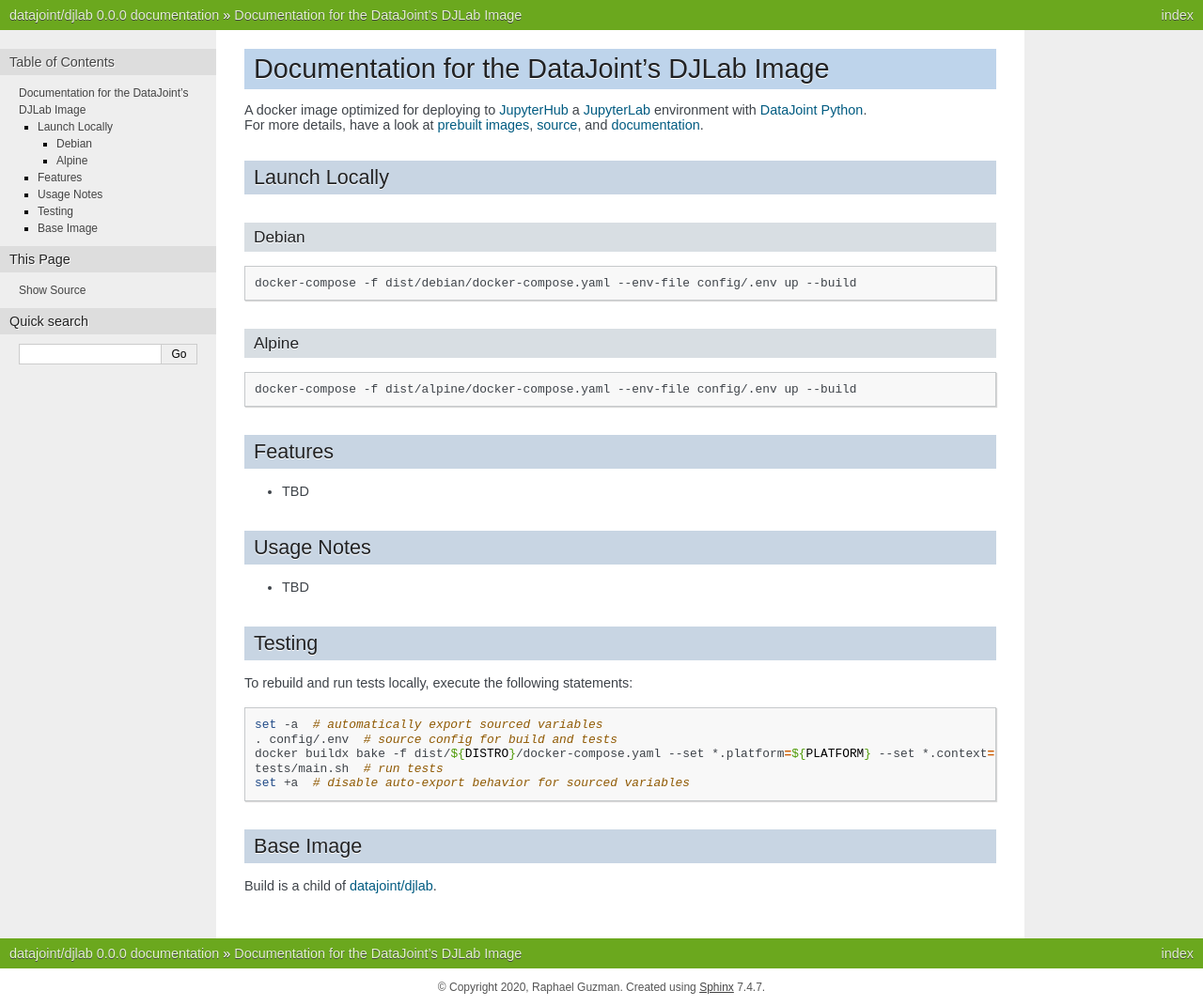
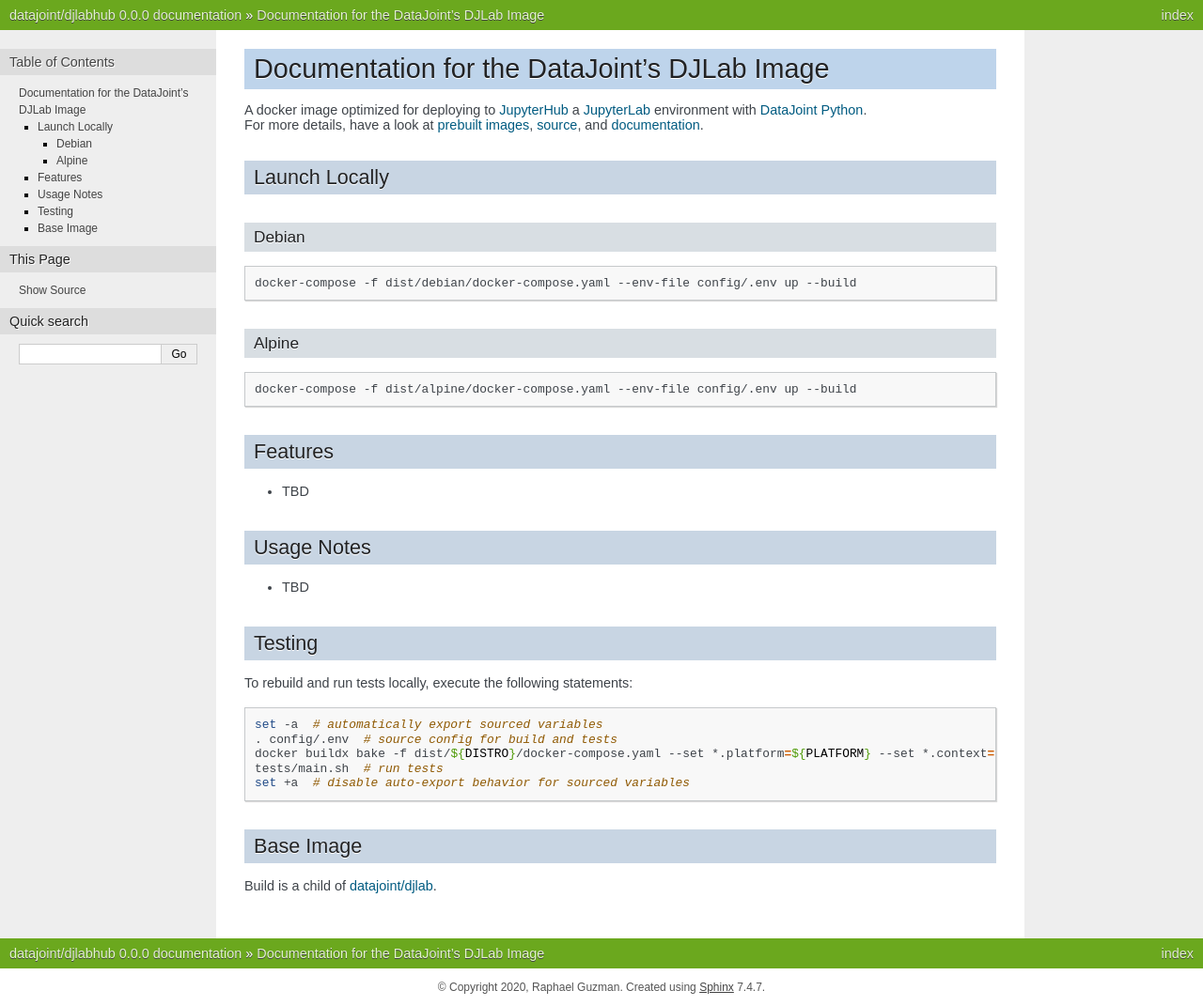
Before and after one commit to datajoint/djlabhub-docker, a Sphinx documentation site: the page built from docs/index.rst, in a window 1280 px wide. Shown: the whole page at 94% size. Built offline with Sphinx 7.4.7, drawn with Linux system fonts in a browser that asks for light colours.

Commit message:
Fix docs reference.

```diff
--- a/docs/conf.py
+++ b/docs/conf.py
@@ -17,7 +17,7 @@
 
 # -- Project information -----------------------------------------------------
 
-project = 'datajoint/djlab'
+project = 'datajoint/djlabhub'
 copyright = '2020, Raphael Guzman'
 author = 'Raphael Guzman'
 
```
